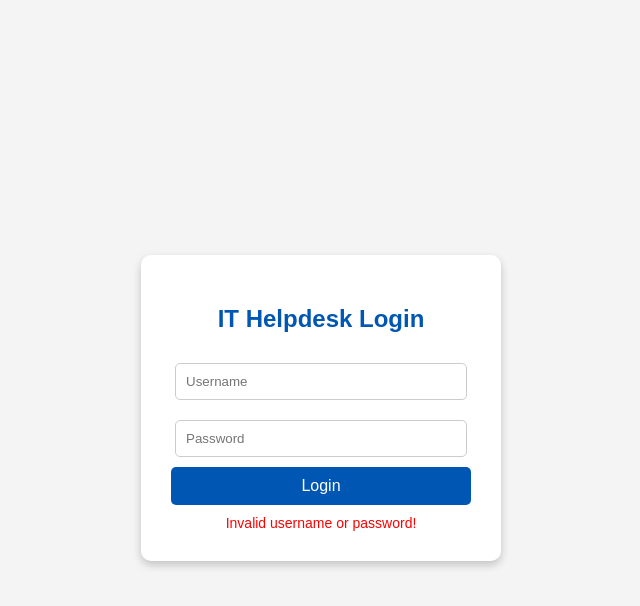
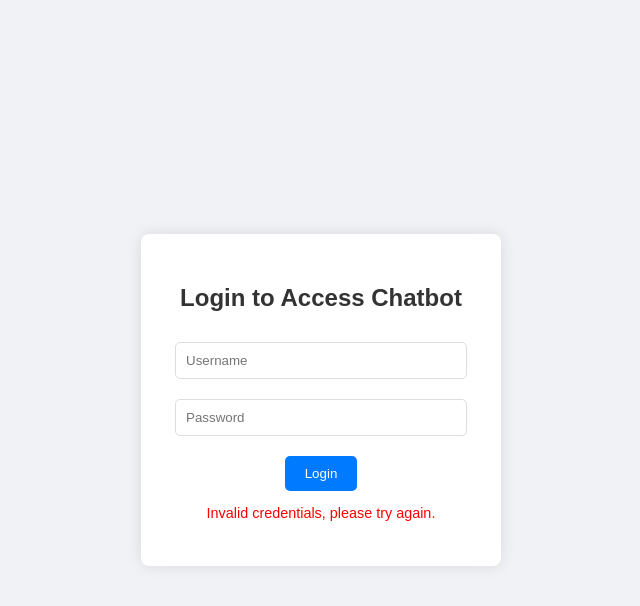
Before and after one commit to HasibulRaihan/IT-Helpdesk-Bot, a website: page login.html in a window 1280 px wide. Both pictures are taken after a click on the button "Login". Shown: the whole page, without its empty margins (319-959 px from the left). Drawn offline with Linux system fonts and the light colour scheme.

Commit message:
Update login.html

```diff
--- a/login.html
+++ b/login.html
@@ -2,87 +2,77 @@
 <html lang="en">
 <head>
     <meta charset="UTF-8">
-  <title>Login - IT Helpdesk Chatbot</title>
+    <meta name="viewport" content="width=device-width, initial-scale=1.0">
+    <title>Secure Login - IT Helpdesk Bot</title>
     <style>
         body {
-      background: #f4f4f4;
+            background-color: #f0f2f5;
             font-family: Arial, sans-serif;
             display: flex;
-      height: 100vh;
             justify-content: center;
             align-items: center;
+            height: 100vh;
+            margin: 0;
         }
-
-    .login-container {
-      background: #ffffff;
+        .login-box {
+            background: white;
             padding: 30px;
-      border-radius: 10px;
-      box-shadow: 0 4px 8px rgba(0,0,0,0.2);
+            border-radius: 8px;
+            box-shadow: 0 0 15px rgba(0,0,0,0.1);
             width: 300px;
             text-align: center;
         }
-
-    .login-container h2 {
+        .login-box h2 {
             margin-bottom: 20px;
-      color: #0056b3;
+            color: #333;
         }
-
-    input[type="text"], input[type="password"] {
+        .login-box input[type="text"],
+        .login-box input[type="password"] {
             width: 90%;
             padding: 10px;
             margin: 10px 0;
-      border: 1px solid #ccc;
+            border: 1px solid #ddd;
             border-radius: 5px;
         }
-
-    button {
-      background: #0056b3;
+        .login-box button {
+            background-color: #007bff;
             color: white;
             padding: 10px 20px;
             border: none;
             border-radius: 5px;
+            margin-top: 10px;
             cursor: pointer;
-      width: 100%;
-      font-size: 16px;
         }
-
-    button:hover {
-      background: #003d80;
+        .login-box button:hover {
+            background-color: #0056b3;
         }
-
-    .error {
+        .error-message {
             color: red;
-      margin-top: 10px;
-      font-size: 14px;
+            font-size: 0.9em;
+            display: none;
         }
     </style>
 </head>
 <body>
 
-  <div class="login-container">
-    <h2>IT Helpdesk Login</h2>
+<div class="login-box">
+    <h2>Login to Access Chatbot</h2>
     <input type="text" id="username" placeholder="Username" required><br>
     <input type="password" id="password" placeholder="Password" required><br>
-    <button onclick="login()">Login</button>
-    <div class="error" id="error"></div>
+    <button onclick="validateLogin()">Login</button>
+    <p class="error-message" id="error">Invalid credentials, please try again.</p>
 </div>
 
 <script>
-    function login() {
+function validateLogin() {
     const username = document.getElementById('username').value.trim();
     const password = document.getElementById('password').value.trim();
-      const errorDiv = document.getElementById('error');
 
-      // Example: Hardcoded username/password (for testing)
-      const validUsername = "admin";
-      const validPassword = "password123";
-
-      if (username === validUsername && password === validPassword) {
-        // Successful login
-        window.location.href = "help.html";
+    // Simple hardcoded username and password
+    if (username === "admin" && password === "password123") {
+        window.location.href = "help.html";  // Redirect to chatbot page
     } else {
-        // Show error message
-        errorDiv.textContent = "Invalid username or password!";
+        document.getElementById('error').style.display = 'block';
     }
 }
 </script>
```
Lines whose indentation alone changed are shown as unchanged.
